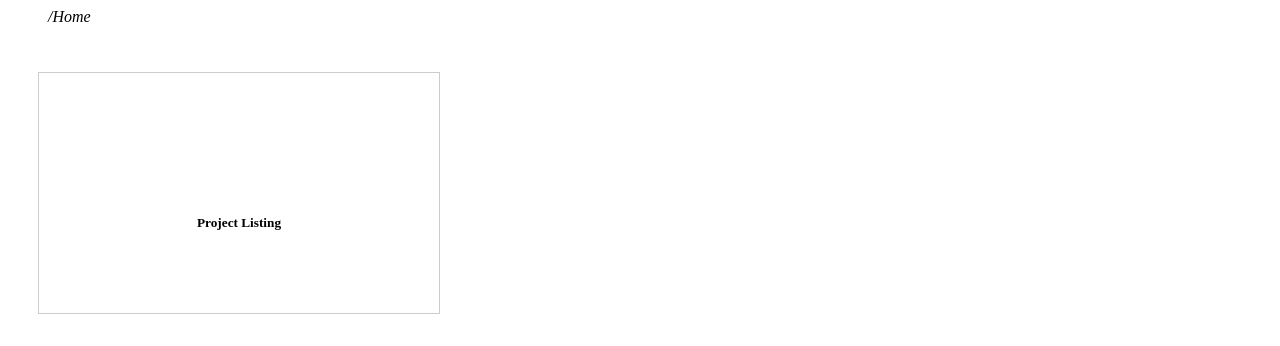
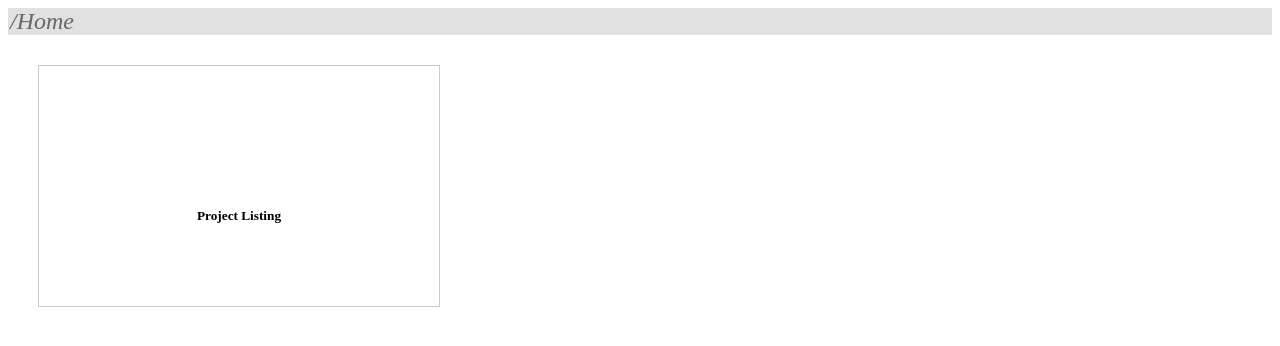
Before and after one commit to SuelanyBrito/Project-AngularJS, a website: page app/features/home/home.html in a window 1280 px wide. Drawn offline with Linux system fonts and the light colour scheme; files that its build step writes are made by us from their sources.

Commit message:
change icons css

```diff
--- a/app/features/home/home.css
+++ b/app/features/home/home.css
@@ -1,5 +1,15 @@
 .home-container{
     display: flex;
+    background: #FFFFFF;
+}
+
+.breadcrumb {
+    background: #e1e1e1;
+    padding-left: 2px;
+}
+
+a {
+    font-size: 1.5rem;
 }
 
 .card {
@@ -13,3 +23,12 @@
     height: 30vh;
     width: 50vh;
 }
+
+i{
+    font-size: 5rem;
+    color: #686868;
+}
+
+.dds__icon {
+    font-size: 1.5rem;
+}
--- a/app/features/home/home.html
+++ b/app/features/home/home.html
@@ -1,11 +1,9 @@
 <link rel="stylesheet" href="./app/features/home/home.css">
 
 <div class="breadcrumb">
-    <ol>
-        <i class="dds__icon dds__icon--home">
-            <a>/Home</a>
-        </i>
-    </ol>
+    <i class="dds__icon dds__icon--home">
+         <a>/Home</a>
+    </i>
 </div>
 
 <div ng-controller="HomeController" class="home-container">
--- a/app/features/sidenav/sidenav.css
+++ b/app/features/sidenav/sidenav.css
@@ -20,3 +20,11 @@
   .sidenav-select {
     background: #e1e1e1;
   }
+
+  .dds__icon--home::before {
+    font-size: 1.5rem;
+}
+
+.dds__icon {
+  font-size: 1.5rem;
+}
```
